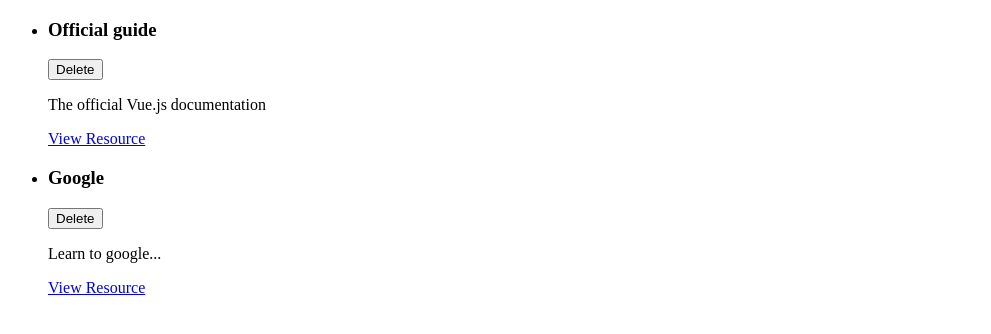
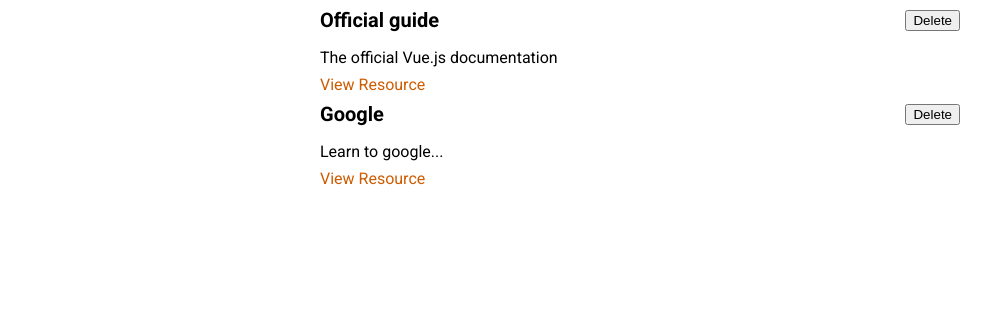
Before and after one commit to AlexL70/vue-the-complete-guide, a Vue app in the folder l127-learning-resources/: page / in a window 1280 px wide. Shown: the top 334 px of the page, without its empty margins (0-991 px from the left). Built offline with nearby package versions, Linux system fonts and the light colour scheme.

Commit message:
129. Styling and More Components

```diff
--- a/l127-learning-resources/src/App.vue
+++ b/l127-learning-resources/src/App.vue
@@ -1,22 +1,20 @@
 <template>
-    <ul>
-        <learning-resource v-for="r in stroredResources" :key="r.id" :res="r"></learning-resource>
-    </ul>
+    <stored-resources :resources="storedResources"></stored-resources>
 </template>
 
 <script lang="ts">
 import { defineComponent } from 'vue';
-import type { Resource } from "./types/DtoInterfaces"
-import LearningResource from "./components/learning-resources/LearningResource.vue"
+import type { Resource } from "./types/DtoInterfaces";
+import StoredResources from "./components/learning-resources/StoredResources.vue";
 
 export default defineComponent({
     name: "App",
     components: {
-        LearningResource,
+        StoredResources,
     },
     data() {
         return {
-            stroredResources: [
+            storedResources: [
                 {
                     id: "official-guide",
                     title: "Official guide",
@@ -34,3 +32,19 @@ export default defineComponent({
     },
 });
 </script>
+
+<style>
+@import url('https://fonts.googleapis.com/css2?family=Roboto:wght@400;700&display=swap');
+
+* {
+    box-sizing: border-box;
+}
+
+html {
+    font-family: 'Roboto', sans-serif;
+}
+
+body {
+    margin: 0;
+}
+</style>
--- a/l127-learning-resources/src/components/learning-resources/LearningResource.vue
+++ b/l127-learning-resources/src/components/learning-resources/LearningResource.vue
@@ -25,3 +25,35 @@ export default defineComponent({
     }
 });
 </script>
+
+<style scoped>
+li {
+    margin: auto;
+    max-width: 40rem;
+}
+
+header {
+    display: flex;
+    justify-content: space-between;
+    align-items: center;
+}
+
+h3 {
+    font-size: 1.25rem;
+    margin: 0.5rem 0;
+}
+
+p {
+    margin: 0.5rem 0;
+}
+
+a {
+    text-decoration: none;
+    color: #ce5c00;
+}
+
+a:hover,
+a:active {
+    color: #c89300;
+}
+</style>
--- /dev/null
+++ b/l127-learning-resources/src/components/learning-resources/StoredResources.vue
@@ -0,0 +1,33 @@
+<template>
+    <ul>
+        <learning-resource v-for="r in resources" :key="r.id" :res="r"></learning-resource>
+    </ul>
+</template>
+
+<script lang="ts">
+import { defineComponent } from 'vue';
+import type { PropType } from 'vue';
+import type { Resource } from "./../../types/DtoInterfaces"
+import LearningResource from "./LearningResource.vue";
+export default defineComponent({
+    props: {
+        resources: {
+            type: Object as PropType<Array<Resource>>,
+            required: true,
+        }
+    },
+    components: {
+        LearningResource,
+    }
+});
+</script>
+
+<style scoped>
+ul {
+    list-style: none;
+    margin: 0;
+    padding: 0;
+    margin: auto;
+    max-width: 40rem;
+}
+</style>
```
